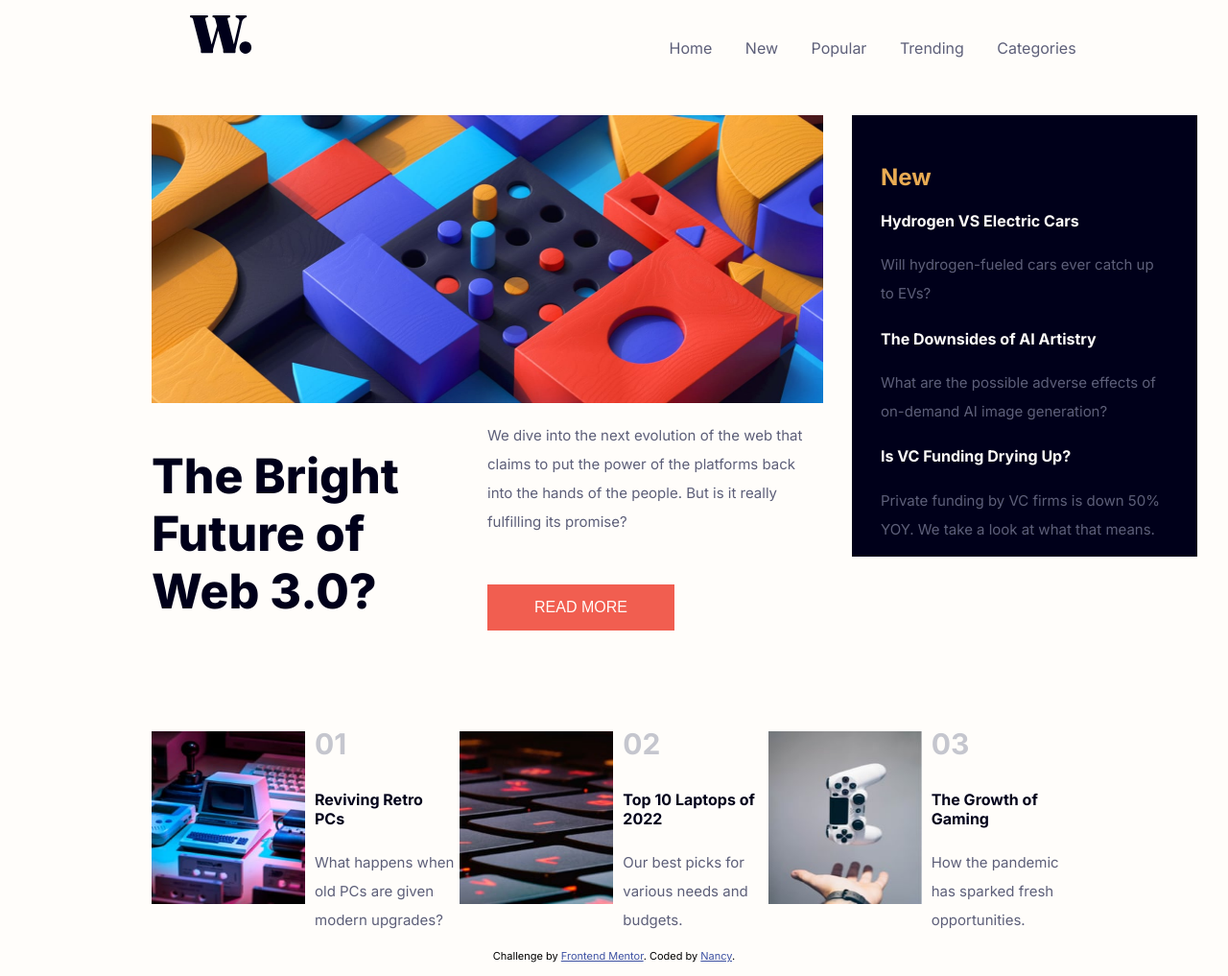
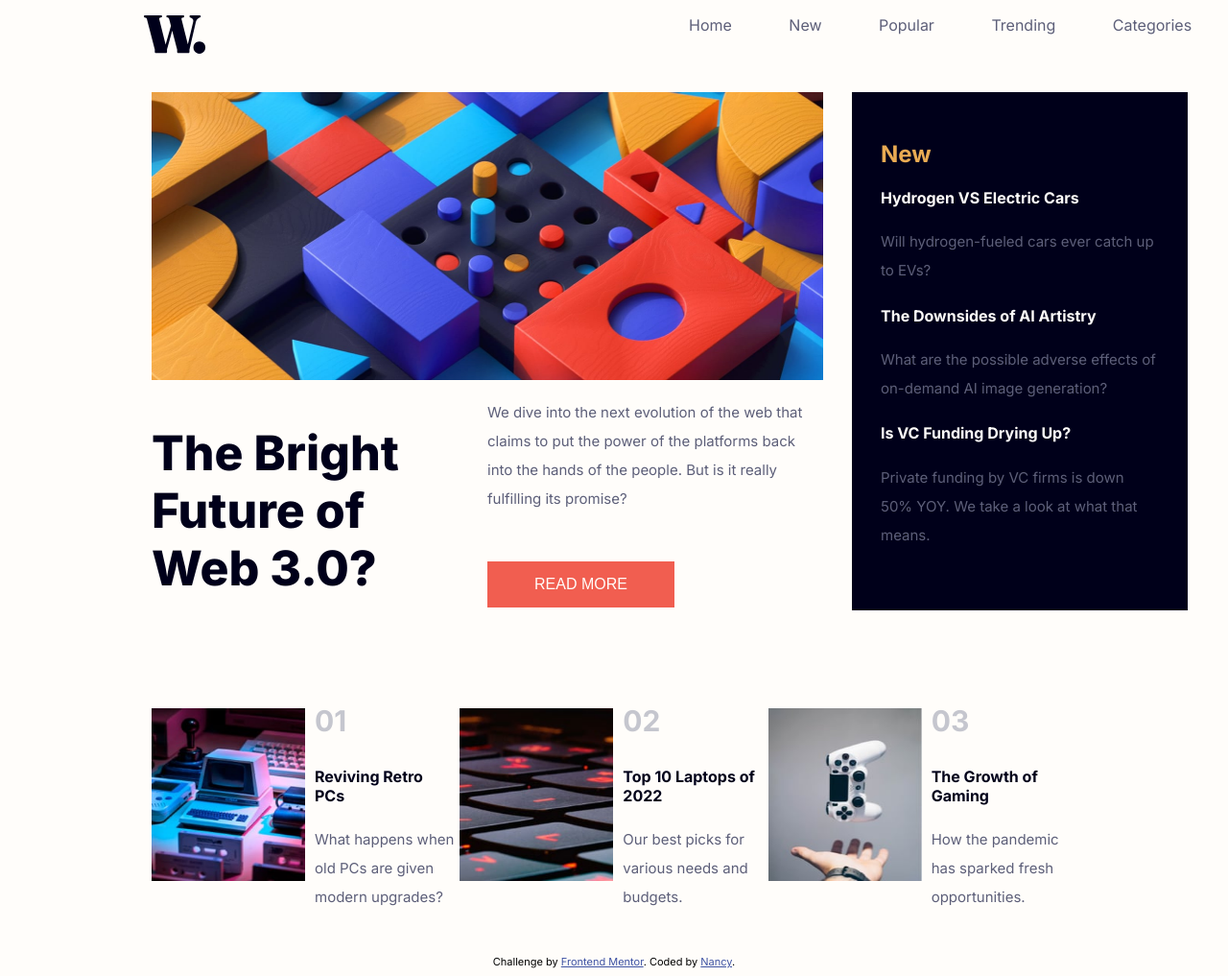
Before and after one commit to nancy-cmd/news-homepage, a plain HTML site: page index.html in a window 1280 px wide. Shown: the whole page at 96% size. Drawn offline with Linux system fonts and the light colour scheme.

Commit message:
changed the width and height of sec2

```diff
--- a/index.html
+++ b/index.html
@@ -102,10 +102,14 @@
 
 </main>
 
+  <footer>
 
-  <div class="attribution">
-    Challenge by <a href="https://www.frontendmentor.io?ref=challenge" target="_blank">Frontend Mentor</a>.
-    Coded by <a href="#">Nancy</a>.
-  </div>
+    <div class="attribution">
+      Challenge by <a href="https://www.frontendmentor.io?ref=challenge" target="_blank">Frontend Mentor</a>.
+      Coded by <a href="https://github.com/nancy-cmd">Nancy</a>.
+    </div>
+
+  </footer>
+
 </body>
 </html>
--- a/styles.css
+++ b/styles.css
@@ -29,17 +29,21 @@ nav{
     margin-bottom: 60px;
 
 }
+ul svg {
+    position: fixed;
+    left: 150px;
+}
 
  li a{
     text-decoration: none;
-    margin-left: 30px;
+    margin-left: 55px;
     color: var(--Dark-grayish-blue);
 }
 li {
     list-style-type: none;
     display: inline;
     position: relative;
-    left: 400px;
+    left: 465px;
 
 }
 /*grid container*/
@@ -88,13 +92,14 @@ button {
 #sec2 {
     background-color: var(--Very-dark-blue);
     color: var(--Off-white);
-    height: 400px;
-    width: 300px;
+    height: 480px;
+    width: 290px;
     padding: 30px;
     margin-left: 30px;
 }
  #sec2 h2 {
     color: var(--Soft-orange);
+    font-size: 1.5em;
 }
 
 
@@ -125,6 +130,10 @@ h3 {
     margin-right: 5px;
 
 }
+/*footer*/
+footer {
+    margin-top: 30px;
+}
 
 /*media*/
  @media screen {
```
